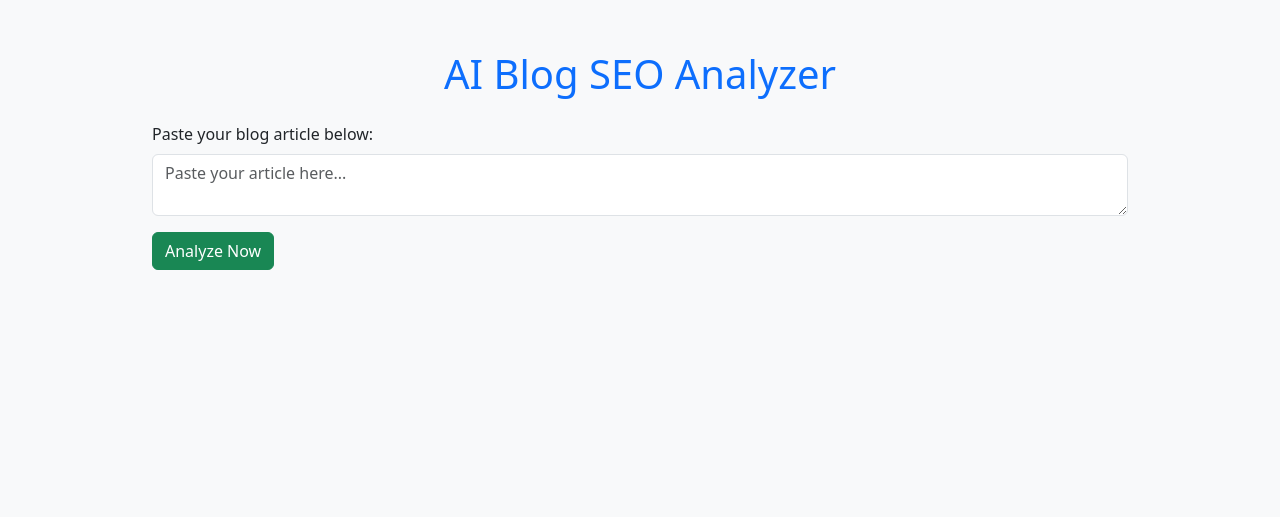
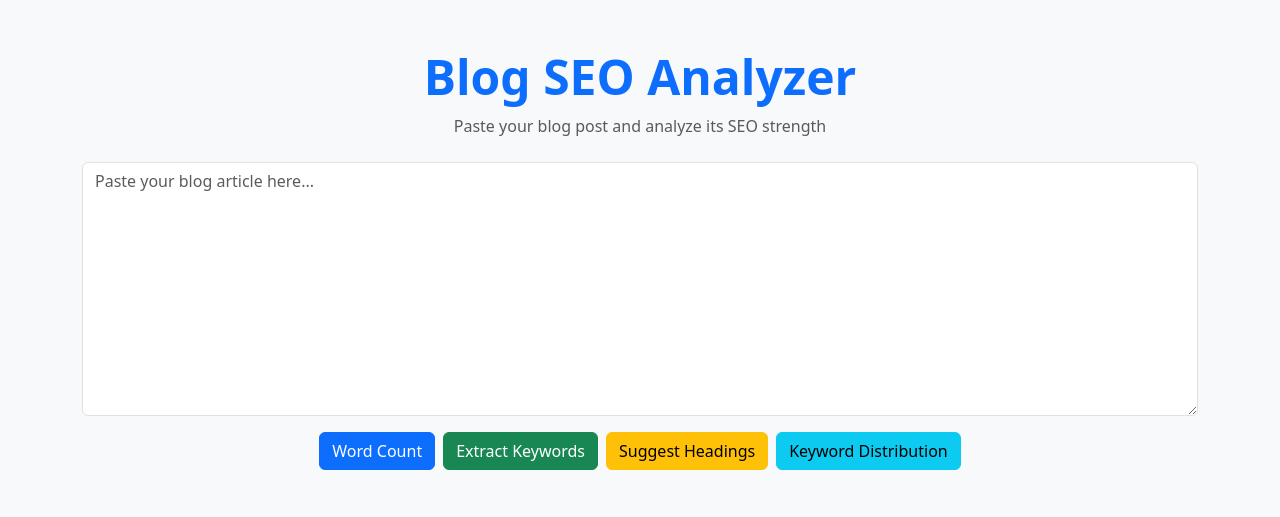
Before and after one commit to TarekWeslati/Name-blog-seo-analyzer, a Flask app: page / in a window 1280 px wide. Shown: the top 517 px of the page. Run offline with Flask 3, Linux system fonts and the light colour scheme.

Commit message:
Update index.html

```diff
--- a/templates/index.html
+++ b/templates/index.html
@@ -2,65 +2,71 @@
 <html lang="en">
 <head>
     <meta charset="UTF-8">
-    <meta name="viewport" content="width=device-width, initial-scale=1.0">
-    <title>Smart Blog SEO Analyzer</title>
-    <link href="https://cdn.jsdelivr.net/npm/bootstrap@5.3.2/dist/css/bootstrap.min.css" rel="stylesheet">
-    <script src="https://cdn.jsdelivr.net/npm/bootstrap@5.3.2/dist/js/bootstrap.bundle.min.js"></script>
-    <style>
-        body { background-color: #f8f9fa; padding-top: 50px; }
-        .container { max-width: 1000px; margin: auto; }
-        .highlight { color: #198754; font-weight: bold; }
-        .result-box { white-space: pre-wrap; background: #fff; padding: 20px; border-radius: 8px; border: 1px solid #dee2e6; }
-        textarea { min-height: 200px; }
-    </style>
+    <title>Blog SEO Analyzer</title>
+    <link href="https://cdn.jsdelivr.net/npm/bootstrap@5.3.3/dist/css/bootstrap.min.css" rel="stylesheet">
 </head>
-<body>
-<div class="container">
-    <h1 class="text-center text-primary mb-4">AI Blog SEO Analyzer</h1>
-    <form method="post">
+<body class="bg-light">
+<div class="container py-5">
+    <div class="text-center mb-4">
+        <h1 class="display-5 fw-bold text-primary">Blog SEO Analyzer</h1>
+        <p class="text-muted">Paste your blog post and analyze its SEO strength</p>
+    </div>
+
+    <form method="POST">
         <div class="mb-3">
-            <label for="content" class="form-label">Paste your blog article below:</label>
-            <textarea class="form-control" id="content" name="content" placeholder="Paste your article here...">{{ content or '' }}</textarea>
+            <textarea class="form-control" name="article" rows="10" placeholder="Paste your blog article here...">{{ article or '' }}</textarea>
         </div>
-        <button type="submit" class="btn btn-success">Analyze Now</button>
+
+        <div class="d-flex flex-wrap gap-2 justify-content-center">
+            <button class="btn btn-primary" name="action" value="word_count">Word Count</button>
+            <button class="btn btn-success" name="action" value="extract_keywords">Extract Keywords</button>
+            <button class="btn btn-warning" name="action" value="generate_headings">Suggest Headings</button>
+            <button class="btn btn-info" name="action" value="keyword_distribution">Keyword Distribution</button>
+        </div>
     </form>
 
-    {% if content %}
-    <hr>
-    <div class="result-box mt-4">
-        <h3>SEO Analysis</h3>
-        <p><strong>Main Keyword:</strong> <span class="highlight">{{ main_keyword }}</span></p>
-        <p><strong>Secondary Keywords:</strong> {{ secondary_keywords | join(', ') }}</p>
-        <p><strong>Keyword Density:</strong> {{ density }}%</p>
-        <p><strong>SEO Score:</strong> <span class="highlight">{{ score }}/100</span></p>
+    {% if analysis %}
+    <div class="mt-5 p-4 bg-white rounded shadow-sm border">
+        <h4 class="text-secondary mb-3">Analysis Results</h4>
+        <ul class="list-group list-group-flush">
+            {% if analysis.word_count %}
+            <li class="list-group-item">Word Count: <strong>{{ analysis.word_count }}</strong></li>
+            {% endif %}
 
-        <h4>Suggested Headings</h4>
-        <ul>
-            <li><strong>H1:</strong> {{ h1 }}</li>
-            {% for h2 in h2_list %}<li><strong>H2:</strong> {{ h2 }}</li>{% endfor %}
-            {% for h3 in h3_list %}<li><strong>H3:</strong> {{ h3 }}</li>{% endfor %}
+            {% if analysis.main_keyword %}
+            <li class="list-group-item">Main Keyword: <strong>{{ analysis.main_keyword }}</strong></li>
+            {% endif %}
+
+            {% if analysis.secondary_keywords %}
+            <li class="list-group-item">Secondary Keywords:
+                <strong>{{ analysis.secondary_keywords | join(', ') }}</strong>
+            </li>
+            {% endif %}
+
+            {% if analysis.headings %}
+            <li class="list-group-item">
+                Suggested Headings:
+                <ul>
+                    <li><strong>H1:</strong> {{ analysis.headings.h1 }}</li>
+                    <li><strong>H2:</strong> {{ analysis.headings.h2 }}</li>
+                    <li><strong>H3:</strong> {{ analysis.headings.h3 }}</li>
+                </ul>
+            </li>
+            {% endif %}
+
+            {% if analysis.distribution %}
+            <li class="list-group-item">
+                Keyword Distribution:
+                <ul>
+                    {% for keyword, positions in analysis.distribution.items() %}
+                    <li><strong>{{ keyword }}</strong>: {{ positions|length }} occurrence(s)</li>
+                    {% endfor %}
+                </ul>
+            </li>
+            {% endif %}
         </ul>
-
-        <h4>Improvement Suggestions</h4>
-        <ul>
-            {% for tip in suggestions %}<li>{{ tip }}</li>{% endfor %}
-        </ul>
-
-        <h4>Rewritten Article (AI Enhanced)</h4>
-        <div class="bg-light p-3 border rounded">{{ rewritten }}</div>
-
-        <div class="mt-3">
-            <button onclick="copyResult()" class="btn btn-outline-primary">Copy Analysis</button>
-            <button onclick="window.print()" class="btn btn-outline-secondary">Download as PDF</button>
-        </div>
     </div>
     {% endif %}
 </div>
-<script>
-    function copyResult() {
-        const text = document.querySelector('.result-box').innerText;
-        navigator.clipboard.writeText(text).then(() => alert("Copied to clipboard!"));
-    }
-</script>
 </body>
 </html>
```
